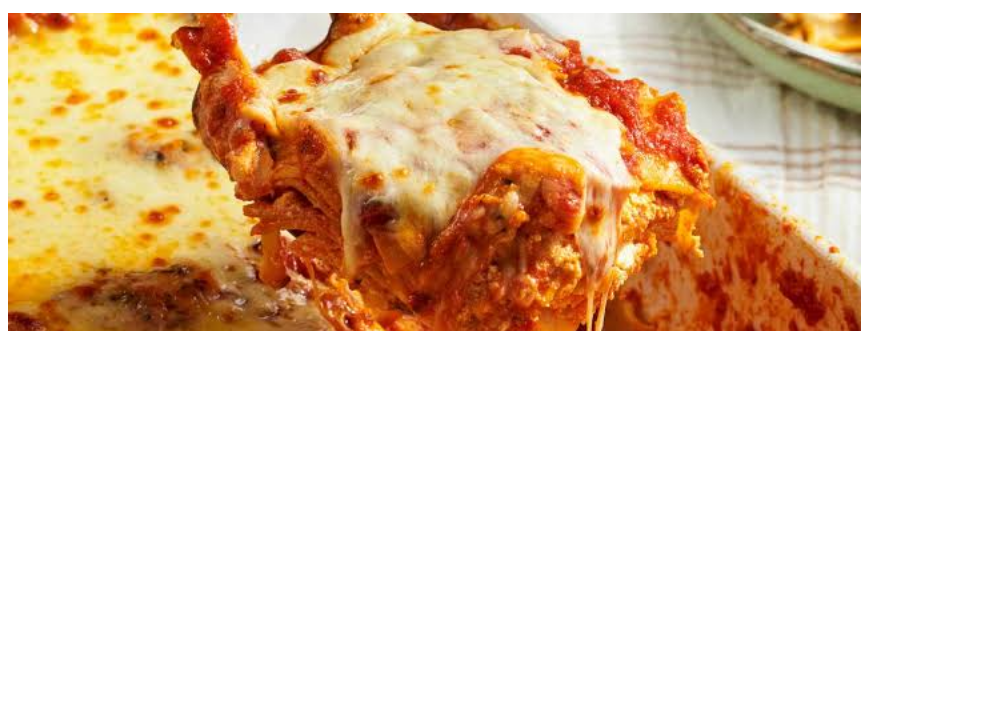
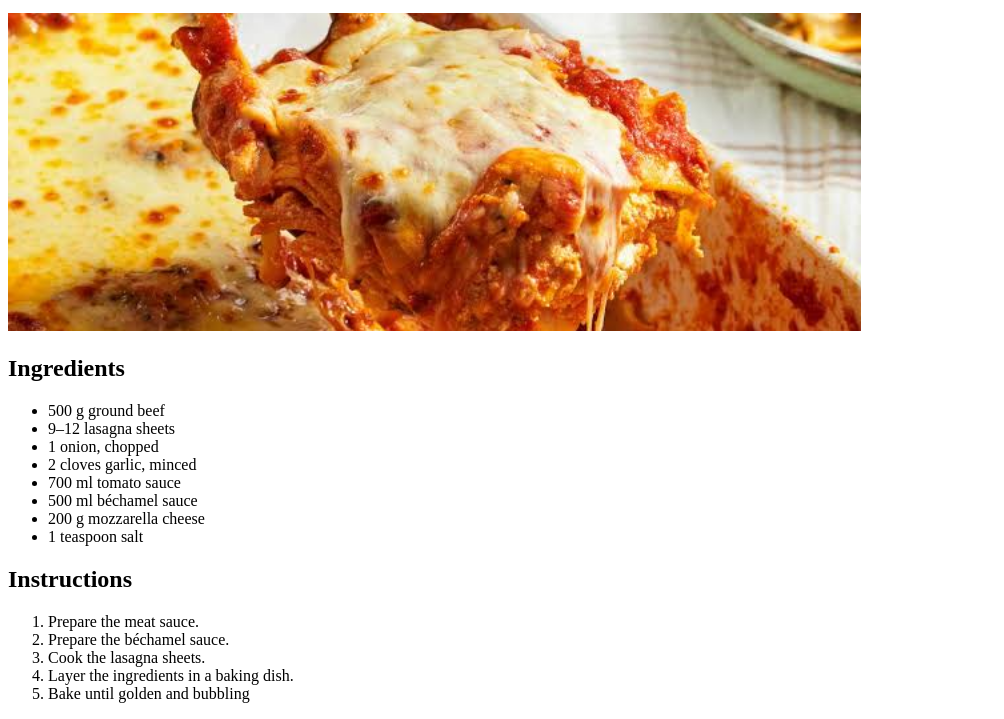
Before and after one commit to hamritelayachi/odin-recipes, a plain HTML site: page recipes/recipe1.html in a window 1280 px wide. Shown: the part 101-820 px from the top of the page, without its empty margins (0-1004 px from the left). Drawn offline with Linux system fonts and the light colour scheme.

Commit message:
feat: Add ingridients/instructions for lasagna recipe

```diff
--- a/recipes/recipe1.html
+++ b/recipes/recipe1.html
@@ -8,10 +8,13 @@
 <body>
 
     <header>
+
+
         <h1>
             Lasagna
          </h1>
-        <p>
+
+         <p>
             Lasagna is a classic Italian dish made with layers of pasta, rich meat sauce, creamy béchamel, and melted cheese, baked until golden and delicious.
         </p>
 
@@ -19,9 +22,50 @@
 
     </header>
 
+    <main>
+        <h2>
+            Ingredients
+        </h2>
 
+        <ul>
+            <li>
+                500 g ground beef
+            </li>
+            <li>
+                9–12 lasagna sheets
+            </li>
+            <li>
+                1 onion, chopped
+            </li>
+            <li>
+                2 cloves garlic, minced
+            </li>
+            <li>
+                700 ml tomato sauce
+            </li>
+            <li>
+                500 ml béchamel sauce
+            </li>
+            <li>
+                200 g mozzarella cheese
+            </li>
+            <li>
+                1 teaspoon salt
+            </li>
+        </ul>
 
+        <h2>
+            Instructions
+        </h2>
 
+        <ol>
+            <li>Prepare the meat sauce.</li>
+            <li>Prepare the béchamel sauce.</li>
+            <li>Cook the lasagna sheets.</li>
+            <li>Layer the ingredients in a baking dish.</li>
+            <li>Bake until golden and bubbling</li>
+        </ol>
+    </main>
 
 </body>
 </html>
```
